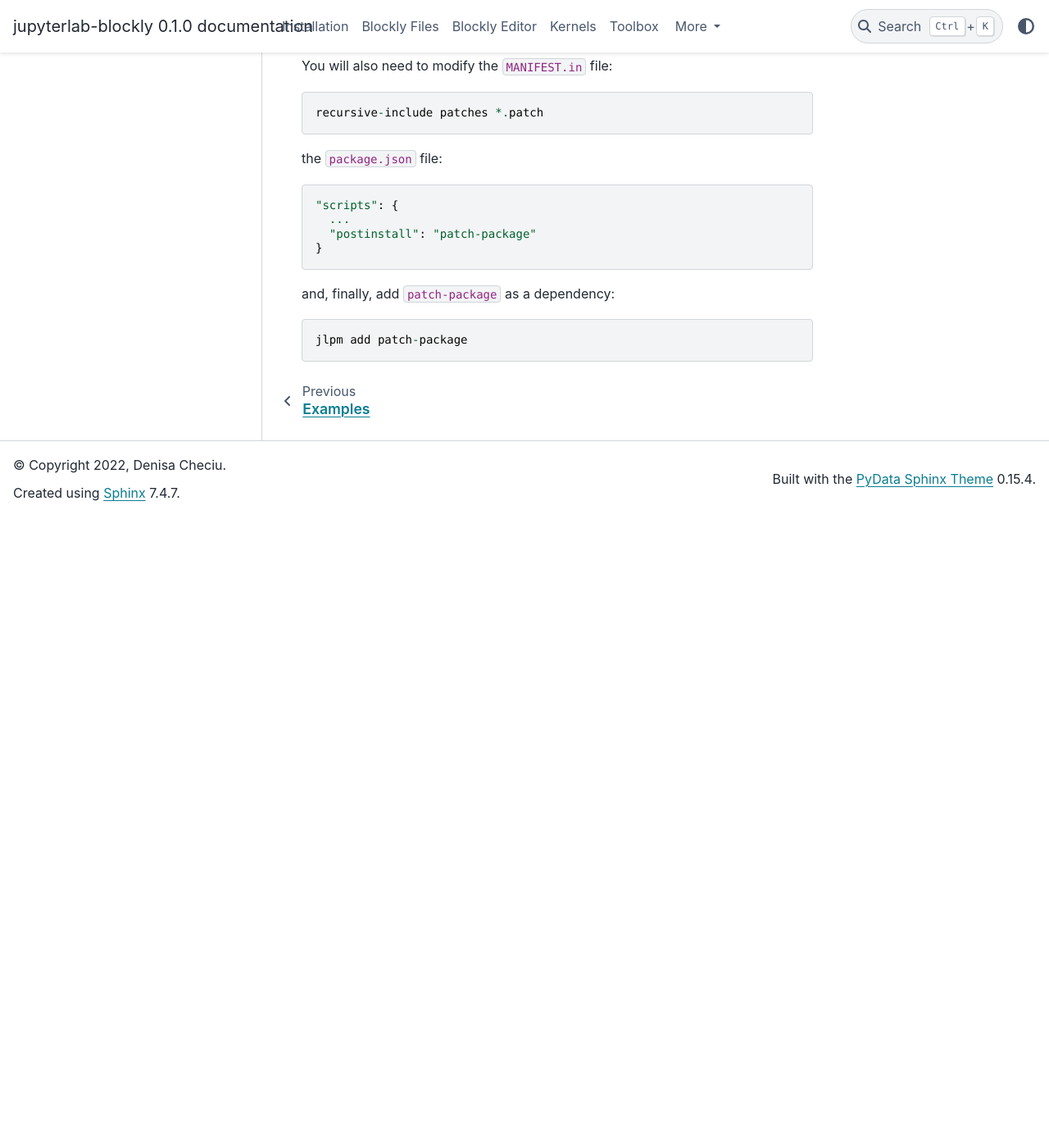
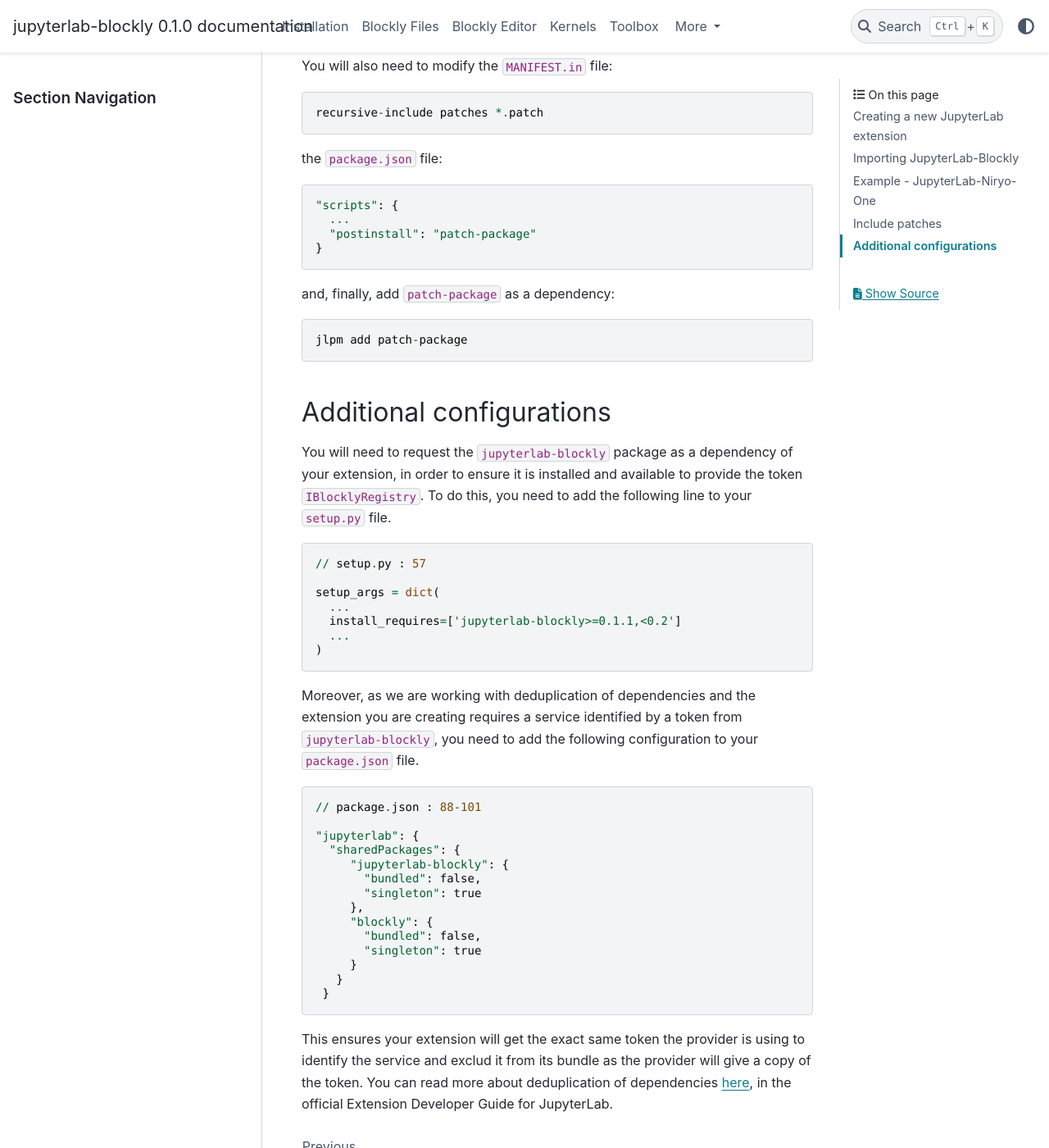
Before and after one commit to QuantStack/jupyterlab-blockly, a Sphinx documentation site: the page built from docs/other_extensions.md, in a window 1280 px wide and 1400 px high, scrolled down 3691 px. Shown: the whole window at 82% size. Built offline with Sphinx 7.4.7 and the PyData theme 0.15.4, drawn with Linux system fonts in a browser that asks for light colours; before the commit the page ends 4321 px from its top, so only the background shows below that.

Commit message:
Update docs on other extensions category

````diff
--- a/docs/other_extensions.md
+++ b/docs/other_extensions.md
@@ -147,3 +147,37 @@
 ```
 jlpm add patch-package
 ```
+
+## Additional configurations
+
+You will need to request the `jupyterlab-blockly` package as a dependency of your extension, in order to ensure it is installed and available to provide the token `IBlocklyRegistry`. To do this, you need to add the following line to your `setup.py` file.
+
+```python
+// setup.py : 57
+
+setup_args = dict(
+  ...
+  install_requires=['jupyterlab-blockly>=0.1.1,<0.2']
+  ...
+)
+```
+
+Moreover, as we are working with deduplication of dependencies and the extension you are creating requires a service identified by a token from `jupyterlab-blockly`, you need to add the following configuration to your `package.json` file.
+
+```
+// package.json : 88-101
+
+"jupyterlab": {
+  "sharedPackages": {
+     "jupyterlab-blockly": {
+       "bundled": false,
+       "singleton": true
+     },
+     "blockly": {
+       "bundled": false,
+       "singleton": true
+     }
+   }
+ }
+```
+This ensures your extension will get the exact same token the provider is using to identify the service and exclud it from its bundle as the provider will give a copy of the token. You can read more about deduplication of dependencies [here](https://jupyterlab.readthedocs.io/en/stable/extension/extension_dev.html#deduplication-of-dependencies), in the official Extension Developer Guide for JupyterLab.
````
